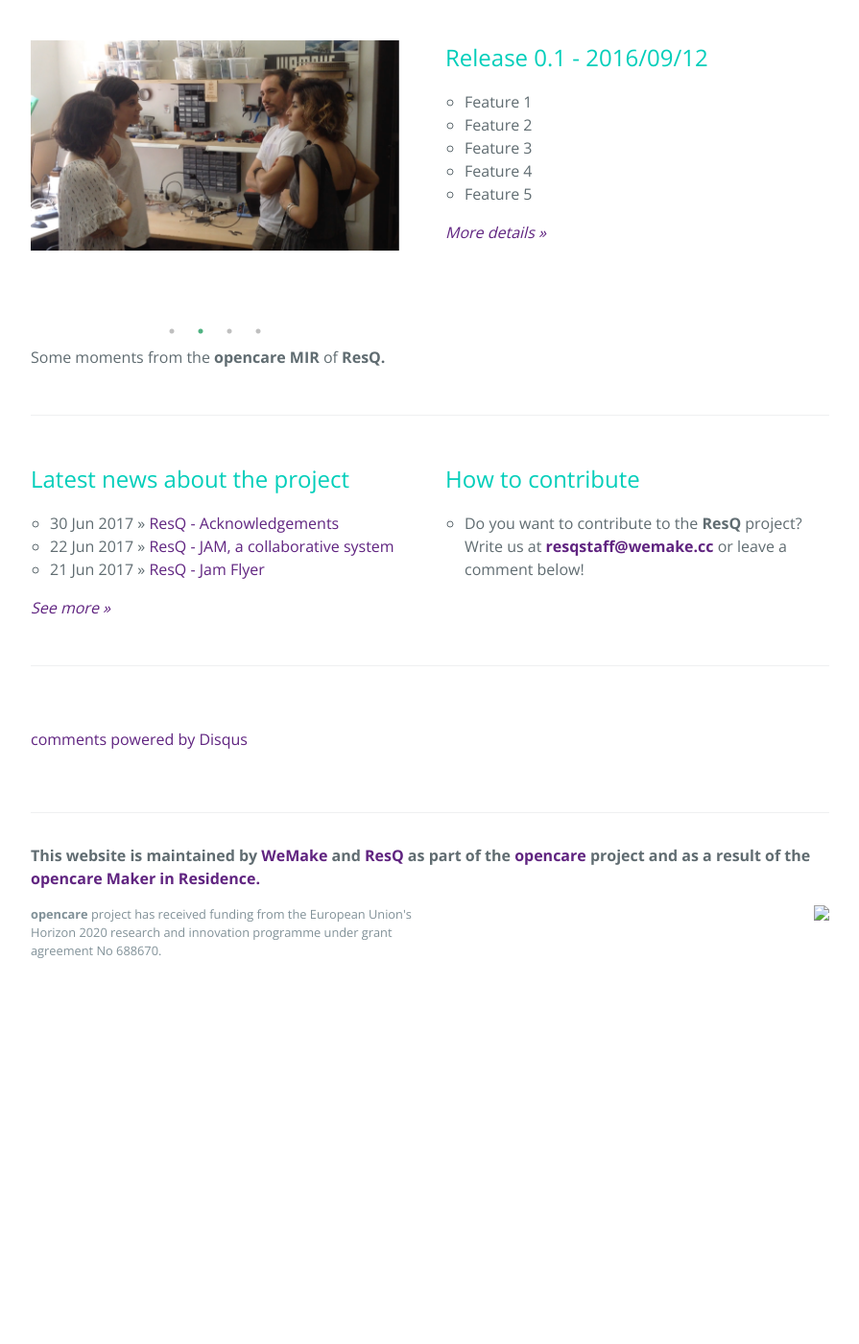
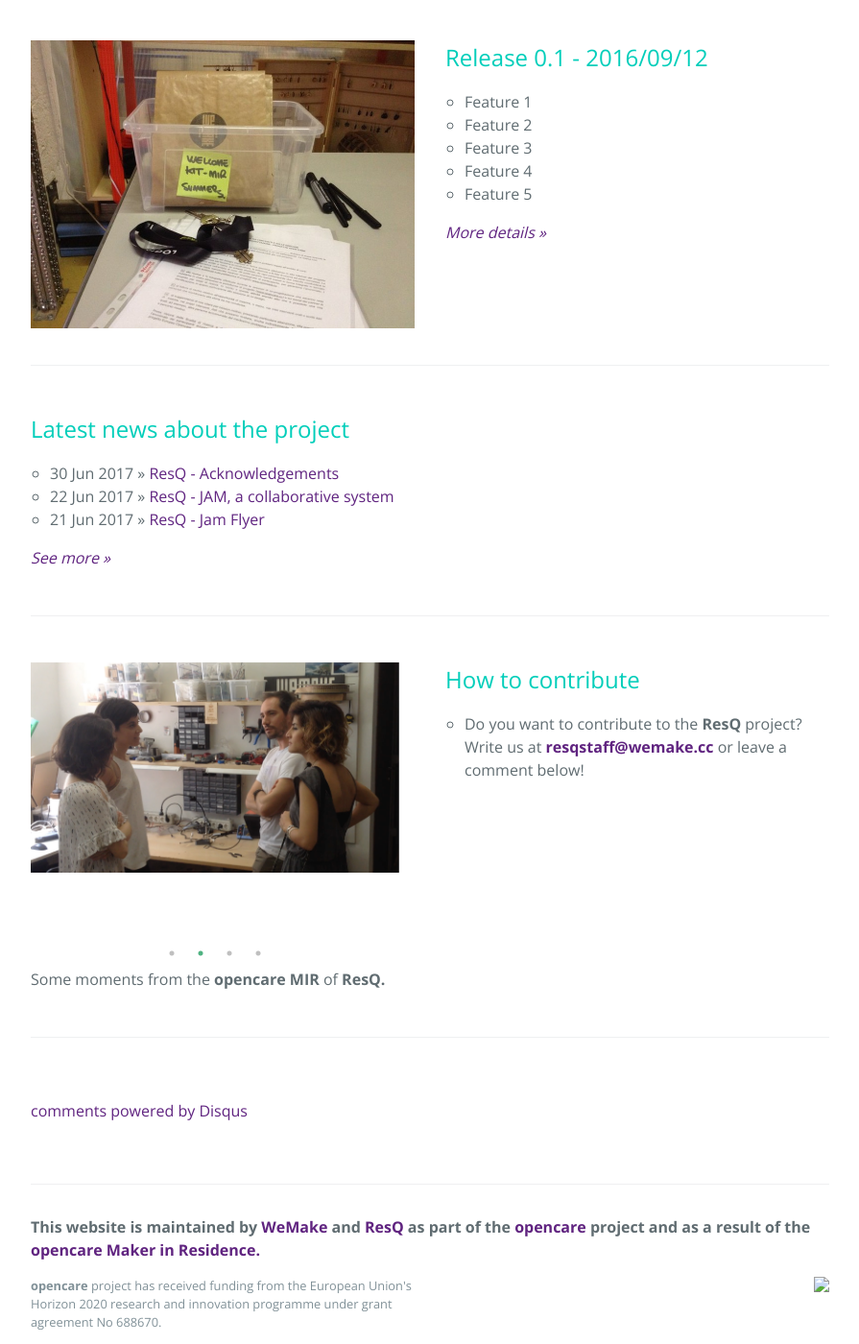
Before and after one commit to opencarecc/ResQ, a Jekyll site: the page built from index.html, in a window 1280 px wide and 1400 px high, scrolled down 566 px. Shown: the whole window at 96% size, without its empty margins (192-1087 px from the left). Built offline with Jekyll 4.4.1, drawn with Linux system fonts in a browser that asks for light colours; comment, search, counter and statistics services are not loaded; before the commit the page ends 1579 px from its top, so only the background shows below that.

Commit message:
add new row for the image in homepage

```diff
--- /dev/null
+++ b/_includes/image_index.html
@@ -0,0 +1,3 @@
+<div class="column">
+	<img src="https://opencarecc.github.io/ResQ/assets/ResQ-slider-img-mir-1.jpg">
+</div>
--- a/index.html
+++ b/index.html
@@ -9,16 +9,21 @@
 <div class="row">
   <!--
       NOTE: to show the image carousel uncomment {% include slick_slider.html %}
-            to show the video uncomment {% include video.html %}
+			to show the video uncomment {% include video.html %}
             !!! the layout wasn't designed to show both the carousel and the video on the same row !!!
   -->
-  {% include slick_slider.html %}
   <!-- {% include video.html %} -->
-  {% include release_notes.html %}
+	{% include image_index.html %}
+	{% include release_notes.html %}
 </div>
 
 <div class="row">
-  {% include news.html %}
+	{% include news.html %}
+</div>
+
+<div class="row">
+
+  {% include slick_slider.html %}
   {% include contribute.html %}
 </div>
 <!-- <div class="row" style="border:none">
```
